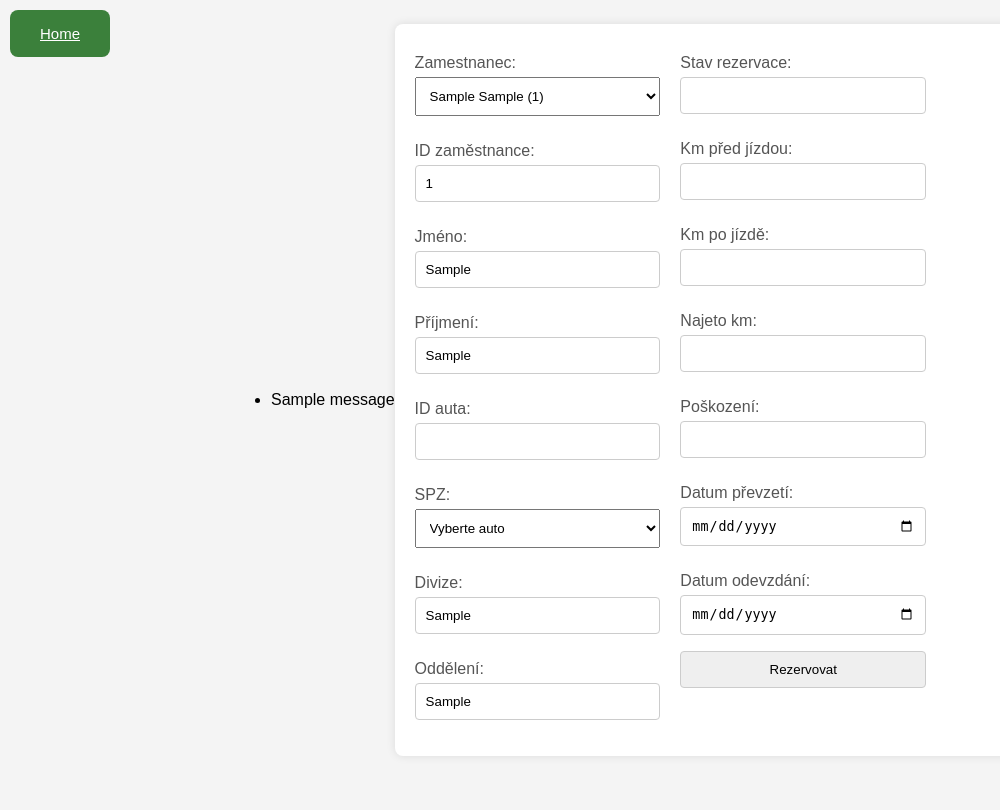
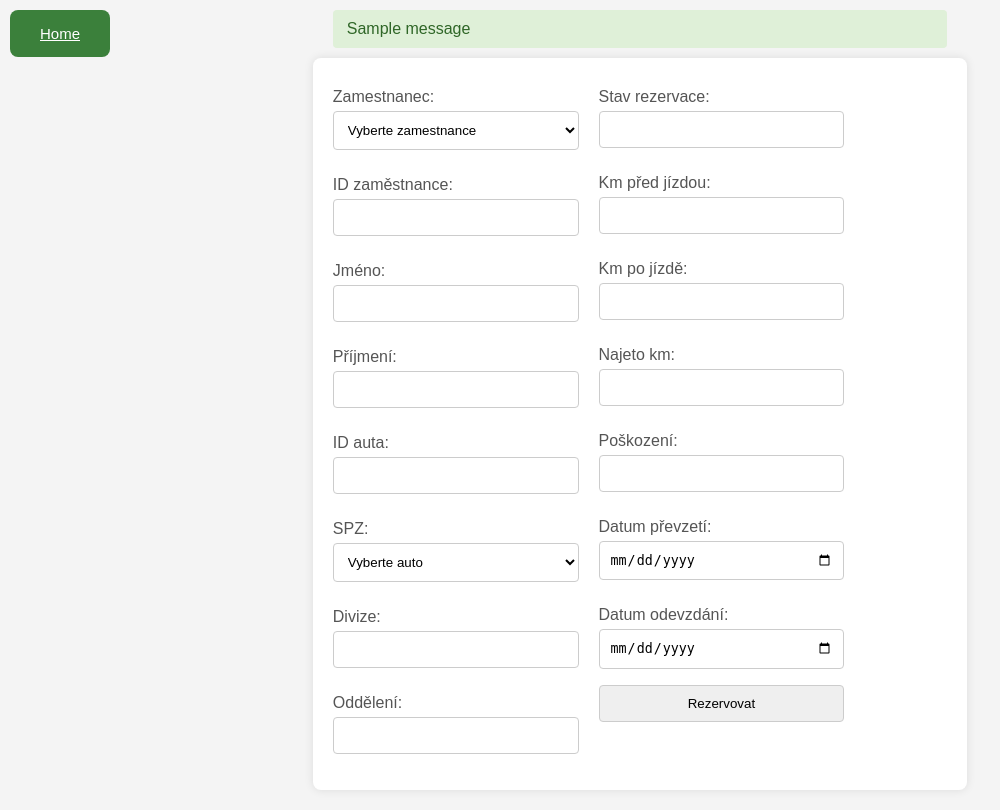
Before and after one commit to KarlaRoot/PoolCars, a Flask app: page /rezervace in a window 1280 px wide. Shown: the whole page, without its empty margins (0-1000 px from the left). Before the commit the page ends 720 px from the top, so only its background shows below. Run offline with Flask 3, Linux system fonts and the light colour scheme; the visitor is signed in with stand-in values (Sample User, id 1); tables that the repository leaves empty or names only in its code hold one stand-in row (values such as "Sample post"); one stand-in notice (Sample message) is shown.

Commit message:
Improve reservation form reset and feedback

```diff
--- a/main.py
+++ b/main.py
@@ -76,9 +76,6 @@ def _reservation_context(employee_info=None, error=None):
     db = Databaze()
     employee_id = None if session.get("admin") else session.get("employee_id")
     employees = db.get_employee_choices(employee_id=employee_id)
-
-    if employee_info is None and employees:
-        employee_info = employees[0]
 
     context = {
         "employee_info": employee_info or {},
@@ -200,7 +197,11 @@ def result():
 @app.route("/rezervace", methods=["GET"])
 @login_required
 def rezervace():
-    return render_template("rezervace.html", **_reservation_context())
+    return render_template(
+        "rezervace.html",
+        **_reservation_context(),
+        clear_form=True,
+    )
 
 
 @app.route("/getEmployeeInfo")
@@ -248,9 +249,9 @@ def insert_rezervace():
             render_template(
                 "rezervace.html",
                 **_reservation_context(
-                    employee_info=form_data,
                     error=f"Missing required fields: {', '.join(missing)}",
                 ),
+                clear_form=True,
             ),
             400,
         )
@@ -269,9 +270,9 @@ def insert_rezervace():
             render_template(
                 "rezervace.html",
                 **_reservation_context(
-                    employee_info=form_data,
                     error="Invalid reservation date range.",
                 ),
+                clear_form=True,
             ),
             400,
         )
@@ -285,9 +286,9 @@ def insert_rezervace():
             render_template(
                 "rezervace.html",
                 **_reservation_context(
-                    employee_info=form_data,
                     error="Selected employee does not exist.",
                 ),
+                clear_form=True,
             ),
             400,
         )
@@ -297,9 +298,9 @@ def insert_rezervace():
             render_template(
                 "rezervace.html",
                 **_reservation_context(
-                    employee_info=form_data,
                     error="Selected car does not exist.",
                 ),
+                clear_form=True,
             ),
             400,
         )
@@ -325,9 +326,9 @@ def insert_rezervace():
         return render_template(
             "rezervace.html",
             **_reservation_context(
-                employee_info=form_data,
                 error="Reservation already exists for the specified period.",
             ),
+            clear_form=True,
         )
 
     if not saved:
@@ -335,9 +336,9 @@ def insert_rezervace():
             render_template(
                 "rezervace.html",
                 **_reservation_context(
-                    employee_info=form_data,
                     error="Reservation could not be saved.",
                 ),
+                clear_form=True,
             ),
             500,
         )
--- a/static/style.css
+++ b/static/style.css
@@ -32,6 +32,44 @@ form {
 
 .right-form {
     width: 48%; /* Adjust the width of the right form */
+    transform: translateY(10px);
+}
+
+.reservation-page {
+    flex-direction: column;
+    justify-content: flex-start;
+    height: auto;
+    min-height: 100vh;
+}
+
+.reservation-page .right-form {
+    margin-top: 10px;
+    transform: none;
+}
+
+.reservation-page .flash-messages {
+    box-sizing: border-box;
+    list-style: none;
+    margin: 10px 0 0;
+    padding: 0;
+    width: 48%;
+}
+
+.reservation-page .flash-messages li {
+    border-radius: 4px;
+    padding: 10px 14px;
+}
+
+.reservation-page .flash-messages .success {
+    background-color: #dff0d8;
+    color: #2f6627;
+}
+
+.reservation-page .flash-messages .error {
+    background-color: #ffebee;
+    border: 1px solid #c62828;
+    color: #c62828;
+    font-weight: 600;
 }
 
 .left-container,
@@ -159,6 +197,13 @@ select {
     margin-bottom: 16px;
 }
 
+select {
+    background-color: #fff;
+    border: 1px solid #ccc;
+    border-radius: 4px;
+    box-sizing: border-box;
+}
+
 
 .mesic{
     display: flex;
--- a/templates/rezervace.html
+++ b/templates/rezervace.html
@@ -4,22 +4,25 @@
     <meta charset="UTF-8">
     <meta name="viewport" content="width=device-width, initial-scale=1.0">
     <title>Rezervace</title>
-    <link rel="stylesheet" href="{{ url_for('static', filename='style.css') }}">
+    <link rel="stylesheet" href="{{ url_for('static', filename='style.css', v='3') }}">
 </head>
-<body>
-    <a class="redirect-button" href="{{ url_for('home') }}">Home</a><br>
+<body class="reservation-page">
+    <a class="redirect-button" id="homeLink" href="{{ url_for('home') }}">Home</a>
 
     {% with messages = get_flashed_messages(with_categories=true) %}
-        {% if messages %}
+        {% if messages or error %}
             <ul class="flash-messages">
                 {% for category, message in messages %}
                     <li class="{{ category }}">{{ message }}</li>
                 {% endfor %}
+                {% if error %}
+                    <li class="error">{{ error }}</li>
+                {% endif %}
             </ul>
         {% endif %}
     {% endwith %}
 
-    <form action="{{ url_for('insert_rezervace') }}" method="post" class="right-form">
+    <form action="{{ url_for('insert_rezervace') }}" method="post" class="right-form" id="reservationForm" autocomplete="off">
         {{ csrf_token() }}
 
         <div class="left-container">
@@ -91,18 +94,29 @@
         </div>
     </form>
 
-    {% if error %}
-        <p>{{ error }}</p>
-    {% endif %}
-
     <script>
         const employeeSelect = document.getElementById("employeeSelect");
         const carSelect = document.getElementById("spz");
         const carIdInput = document.getElementById("idAuta");
+        const reservationForm = document.getElementById("reservationForm");
+        const homeLink = document.getElementById("homeLink");
+        const shouldClearForm = {{ clear_form|default(false)|tojson }};
+
+        function clearReservationForm() {
+            reservationForm.reset();
+            reservationForm.querySelectorAll("select").forEach(select => {
+                select.selectedIndex = 0;
+            });
+            reservationForm
+                .querySelectorAll("input:not([type='hidden']):not([type='submit'])")
+                .forEach(input => {
+                    input.value = "";
+                });
+        }
 
         function syncCarId() {
             const selectedOption = carSelect.options[carSelect.selectedIndex];
-            carIdInput.value = selectedOption ? selectedOption.dataset.id || carIdInput.value : carIdInput.value;
+            carIdInput.value = selectedOption ? selectedOption.dataset.id || "" : "";
         }
 
         function setInputValue(inputId, value) {
@@ -129,7 +143,18 @@
         });
 
         carSelect.addEventListener("change", syncCarId);
-        syncCarId();
+        homeLink.addEventListener("click", clearReservationForm);
+        window.addEventListener("pageshow", event => {
+            if (shouldClearForm || event.persisted) {
+                clearReservationForm();
+            }
+        });
+
+        if (shouldClearForm) {
+            clearReservationForm();
+        } else {
+            syncCarId();
+        }
     </script>
 </body>
 </html>
```
